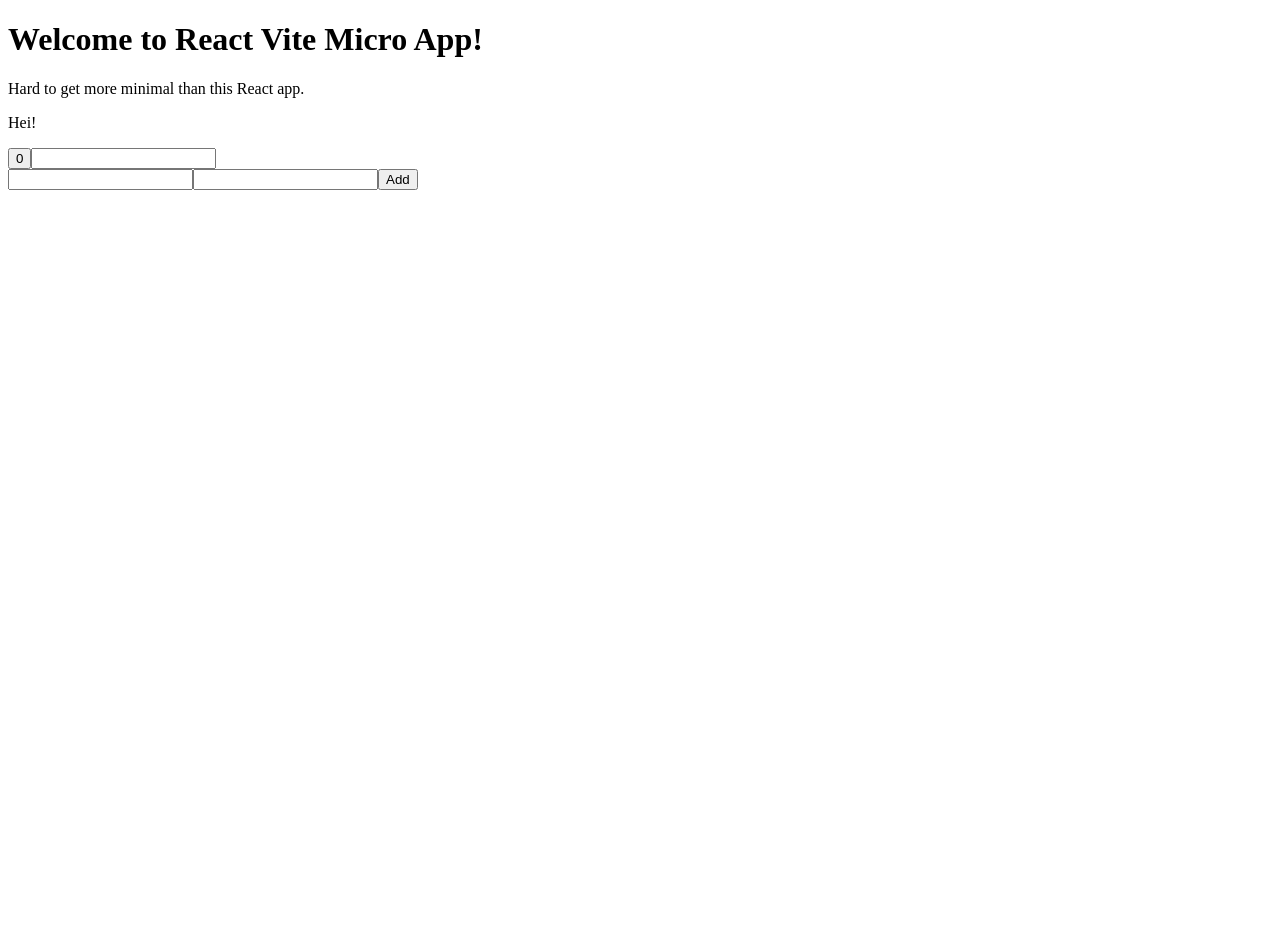
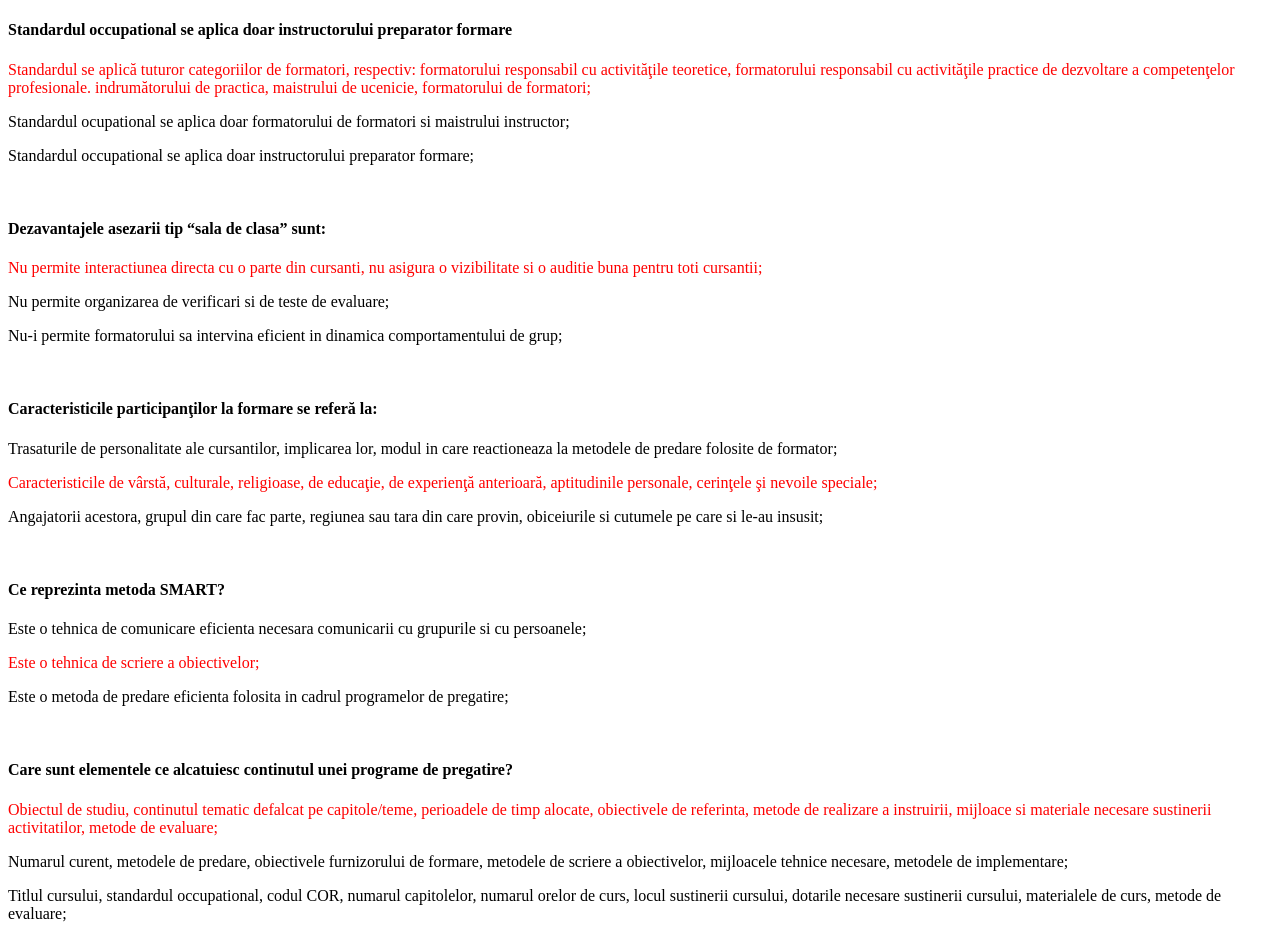
Before and after one commit to xander-codes/purple-hippo, a React (Vite) app: page / in a window 1280 px wide. Shown: the top 952 px of the page. Before the commit the page ends 800 px from the top, so only its background shows below. Built offline with nearby package versions, Linux system fonts and the light colour scheme.

Commit message:
add test1

```diff
--- a/src/App.jsx
+++ b/src/App.jsx
@@ -1,12 +1,14 @@
 import React from "react";
 import Home from "./Home";
 import Login from "./Login";
+import {Test1} from "./Test1";
 
 export default () => (
     <>
-        <h1>Welcome to React Vite Micro App!</h1>
-        <p>Hard to get more minimal than this React app.</p>
-        <Home/>
-        <Login/>
+        {/*<h1>Welcome to React Vite Micro App!</h1>*/}
+        {/*<p>Hard to get more minimal than this React app.</p>*/}
+        {/*<Home/>*/}
+        {/*<Login/>*/}
+        <Test1/>
     </>
 );
--- /dev/null
+++ b/src/Test1.jsx
@@ -0,0 +1,75 @@
+import React from 'react';
+import "./test.css"
+
+export const Test1 = () => {
+    return (
+        <div>
+            <div>
+                <h4>Standardul occupational se aplica doar instructorului preparator formare</h4>
+                <p className="correct">Standardul se aplică tuturor categoriilor de formatori, respectiv: formatorului responsabil cu
+                    activităţile teoretice, formatorului responsabil cu activităţile practice de dezvoltare a
+                    competenţelor
+                    profesionale. indrumătorului de practica, maistrului de ucenicie, formatorului de formatori;</p>
+                <p>Standardul ocupational se aplica doar formatorului de formatori si maistrului instructor;</p>
+                <p>Standardul occupational se aplica doar instructorului preparator formare;</p>
+                <br/>
+            </div>
+            <div>
+                <h4>Dezavantajele asezarii tip “sala de clasa” sunt:</h4>
+                <p className="correct">Nu permite interactiunea directa cu o parte din cursanti, nu asigura o vizibilitate si o auditie buna pentru toti cursantii;</p>
+                <p>Nu permite organizarea de verificari si de teste de evaluare;</p>
+                <p>Nu-i permite formatorului sa intervina eficient in dinamica comportamentului de grup;</p>
+                <br/>
+            </div>
+            <div>
+                <h4>Caracteristicile participanţilor la formare se referă la:</h4>
+                <p>Trasaturile de personalitate ale cursantilor, implicarea lor, modul in care reactioneaza la metodele de predare folosite de formator;</p>
+                <p className="correct">Caracteristicile de vârstă, culturale, religioase, de educaţie, de experienţă anterioară, aptitudinile personale, cerinţele şi nevoile speciale;</p>
+                <p>Angajatorii acestora, grupul din care fac parte, regiunea sau tara din care provin, obiceiurile si cutumele pe care si le-au insusit;</p>
+                <br/>
+            </div>
+            <div>
+                <h4>Ce reprezinta metoda SMART?</h4>
+                <p>Este o tehnica de comunicare eficienta necesara comunicarii cu grupurile si cu persoanele;</p>
+                <p className="correct">Este o tehnica de scriere a obiectivelor;</p>
+                <p>Este o metoda de predare eficienta folosita in cadrul programelor de pregatire;</p>
+                <br/>
+            </div>
+            <div>
+                <h4>Care sunt elementele ce alcatuiesc continutul unei programe de pregatire?</h4>
+                <p className="correct">Obiectul de studiu, continutul tematic defalcat pe capitole/teme, perioadele de timp alocate, obiectivele de referinta, metode de realizare a instruirii, mijloace si materiale necesare sustinerii activitatilor, metode de evaluare;</p>
+                <p>Numarul curent, metodele de predare, obiectivele furnizorului de formare, metodele de scriere a obiectivelor, mijloacele tehnice necesare, metodele de implementare;</p>
+                <p>Titlul cursului, standardul occupational, codul COR, numarul capitolelor, numarul orelor de curs, locul sustinerii cursului, dotarile necesare sustinerii cursului, materialele de curs, metode de evaluare;</p>
+                <br/>
+            </div>
+            <div>
+                <h4>Studiul de caz poate fi definit ca:</h4>
+                <p className="correct">Tehnica prin care cursanţii sunt ajutaţi să dezvolte abilităţi analizând şi soIuţionând probleme specifice care pot aparea Ia locul de muncă sau in cadrul activitatii desfasurate, cazul fiind o situatie reală ce este prezentată grupului, care analizează aspectele problemei şi oferă una sau mai multe solutii;</p>
+                <p>Studiul de caz reprezinta o metoda prin care cursantii sunt chemati sa vina cu solutii la rezolvarea unei probleme si sa-si aduca aportul individual pentru aflarea celei mai bune cai de abordare a problemei respective;</p>
+                <p>Studiul de caz este un joc de rol in care unul din cursanti simuleaza o anumita stare sau imita un anumit personaj, cursantii analizand cea mai buna cale de raspuns la acea situatie si cea mai buna metoda de abordare;</p>
+                <br/>
+            </div>
+            <div>
+                <h4>Elementele comunicarii sunt:</h4>
+                <p>Elementele comunicarii sunt:</p>
+                <p className="correct">Comunicarea verbala, comunicarea nonverbala, comunicarea paraverbala;</p>
+                <p>Comunicarea cu ajutorul gesturilor, comunicarea cu ajutorul zambetului, comunicarea cu ajutorul inflexiunilor vocii.</p>
+                <br/>
+            </div>
+            <div>
+                <h4>Doar una din variantele de mai jos enumera corect o parte din metodele de evaluare folosite in formarea adultilor, va rugam sa precizati care:</h4>
+                <p>Identificarea nevoilor de invatare individuale, identificarea nevoilor de invatare de grup, identificarea nivelului general al grupei, stabilirea cantitatii de cunostinte insusite, follow-up;</p>
+                <p className="correct">Tema pentru acasa, proba practica, roleplay, observatia directa, chestionarul, focus grupuri;</p>
+                <p>Examenul, prezentarea personala, prezentarea grupului, evaluarea dinamicii de grup, feedback-ul, itemii de evaluare;</p>
+                <br/>
+            </div>
+            <div>
+                <h4>Care din urmatoarele definitii a Andragogiei este cea corecta?</h4>
+                <p>Andragogia este ştiinţa educarii formatorilor si formatorilor de formatori;</p>
+                <p>Andragogia este ştiinţa care are scopul de a dezvolta aptitudinile si abilitatile participantilor;</p>
+                <p className="correct">Andragogia este ştiinţa care aplica si dezvolta metodele teoretice si practice de educaţie a adulţilor;</p>
+                <br/>
+            </div>
+        </div>
+    );
+}
--- /dev/null
+++ b/src/test.css
@@ -0,0 +1,3 @@
+.correct {
+    color: red;
+}
```
